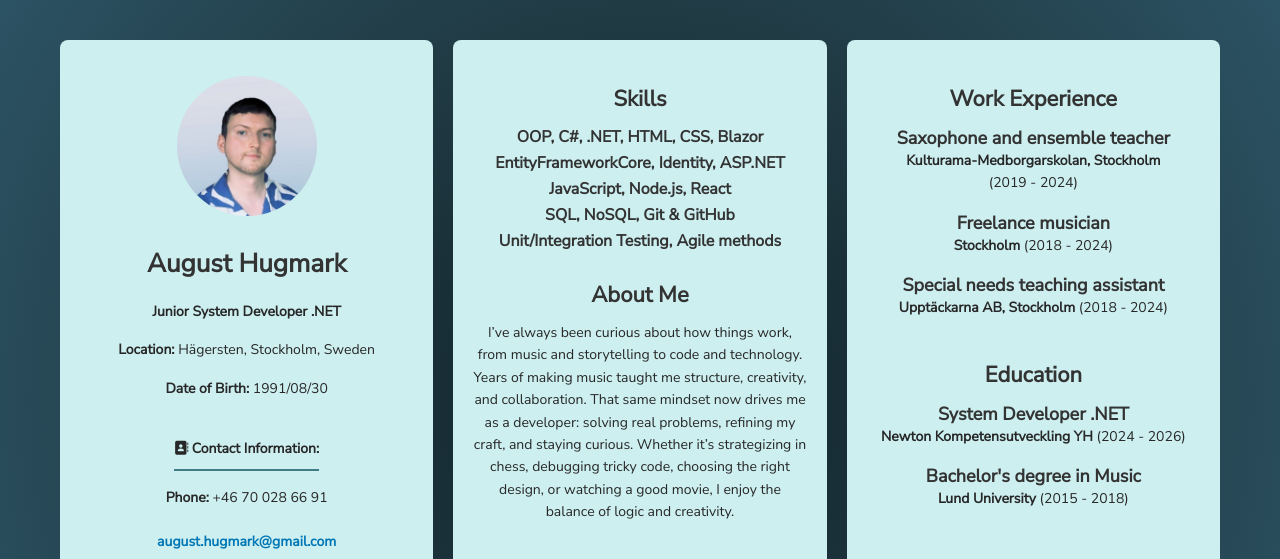
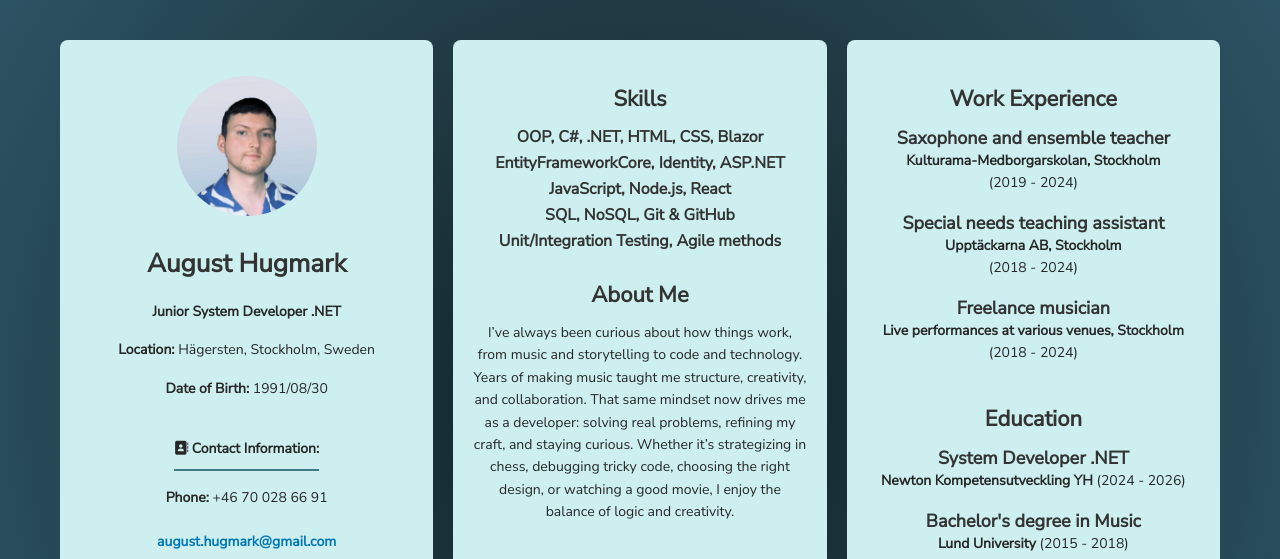
Before and after one commit to augusthugmark/cv, a plain HTML site: page index.html in a window 1280 px wide. Shown: the top 559 px of the page. Drawn offline with Linux system fonts and the light colour scheme.

Commit message:
some text edit

```diff
--- a/index.html
+++ b/index.html
@@ -73,12 +73,12 @@
         <p><strong>Kulturama-Medborgarskolan, Stockholm</strong> <br> (2019 - 2024)</p>
       </div>
       <div class="reveal">
-        <h3>Freelance musician</h3>
-        <p><strong>Stockholm</strong> (2018 - 2024)</p>
+        <h3>Special needs teaching assistant</h3>
+        <p><strong>Upptäckarna AB, Stockholm</strong> <br>(2018 - 2024)</p>
       </div>
       <div class="reveal">
-        <h3>Special needs teaching assistant</h3>
-        <p><strong>Upptäckarna AB, Stockholm</strong> (2018 - 2024)</p>
+        <h3>Freelance musician</h3>
+        <p><strong>Live performances at various venues, Stockholm</strong> (2018 - 2024)</p>
       </div>
       <h2 class="reveal">Education</h2>
       <div class="reveal">
```
